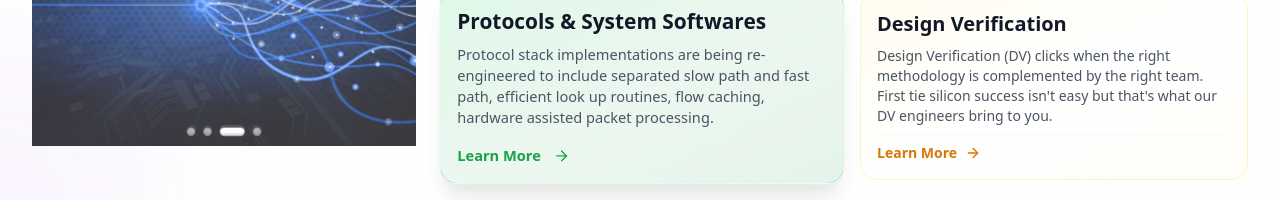
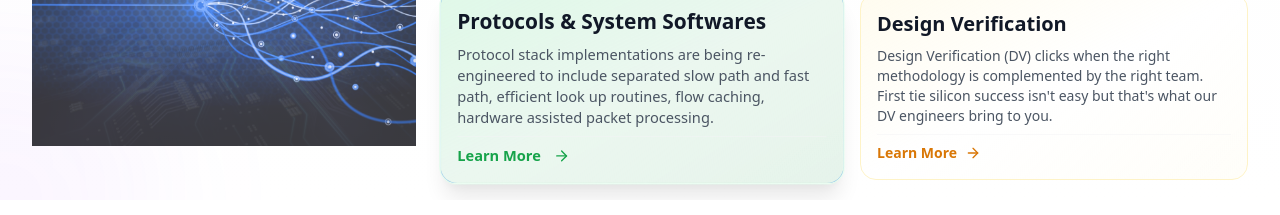
Before and after one commit to sowmyakota-mv/Microgate-technologies, a React (Vite) app in the folder microgate-technologies/: page / in a window 1280 px wide. Shown: the part 2900-3115 px from the top of the page. Built offline with nearby package versions, Linux system fonts and the light colour scheme.

Commit message:
complete homepage

```diff
--- a/microgate-technologies/src/components/CoreTechnologies.tsx
+++ b/microgate-technologies/src/components/CoreTechnologies.tsx
@@ -183,7 +183,7 @@ const CoreTechnologies: React.FC = () => {
                       />
 
                       {/* Image Navigation Dots */}
-                      <div className="absolute bottom-4 left-1/2 transform -translate-x-1/2 flex gap-2 z-20">
+                      {/* <div className="absolute bottom-4 left-1/2 transform -translate-x-1/2 flex gap-2 z-20">
                         {technologies.map((tech) => (
                           <button
                             key={tech.id}
@@ -200,7 +200,7 @@ const CoreTechnologies: React.FC = () => {
                             aria-label={`Show ${tech.title} image`}
                           />
                         ))}
-                      </div>
+                      </div> */}
                     </div>
                   ))}
                 </div>
```
